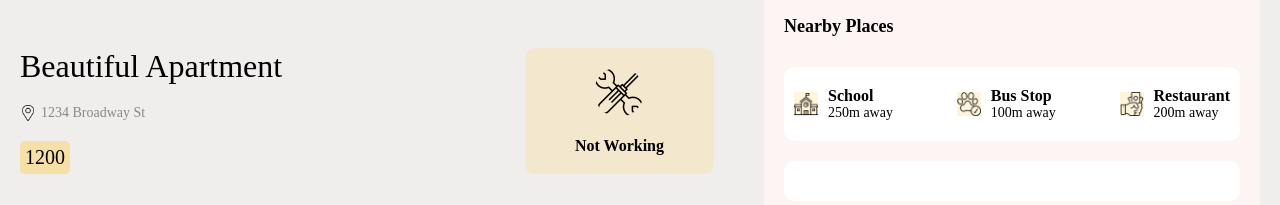
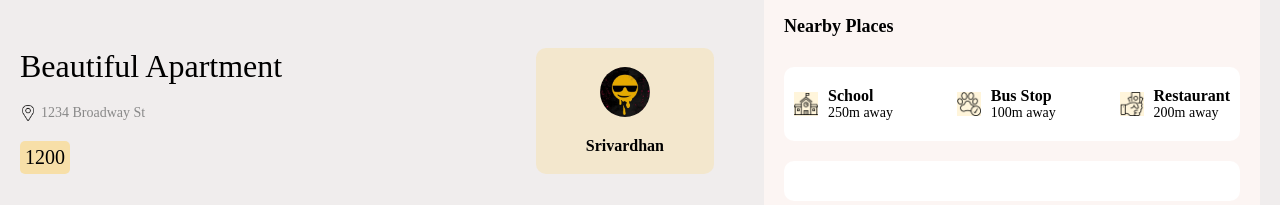
Before and after one commit to SrivardhanR/Property-Finder, a React (Vite) app: page /1 in a window 1280 px wide. Shown: the part 452-657 px from the top of the page. Built offline with nearby package versions, Linux system fonts and the light colour scheme.

Commit message:
vercel deployment issues

```diff
--- a/src/components/Filter/Filter.jsx
+++ b/src/components/Filter/Filter.jsx
@@ -4,7 +4,7 @@ function Filter() {
   return (
     <div className="filter">
       <h1>
-        Search results for <b>Hyderbad</b>
+        Search results for <b>London</b>
       </h1>
       <div className="top">
         <div className="item">
--- a/src/routes/SinglePage/SinglePage.jsx
+++ b/src/routes/SinglePage/SinglePage.jsx
@@ -20,8 +20,8 @@ function SinglePage() {
                     <div className="price">{singlePostData.price}</div>
                   </div>
                   <div className="user">
-                    <img src = "./utility.png" alt=""/>
-                    <span>{singlePostData.name}Not Working</span>
+                    <img src = "./SmapleDp1.png" alt=""/>
+                    <span>{singlePostData.name}Srivardhan</span>
                   </div>
                 </div>
                 <div className="bottom">
```
Also changed, not shown: src/vercel.json (added).
